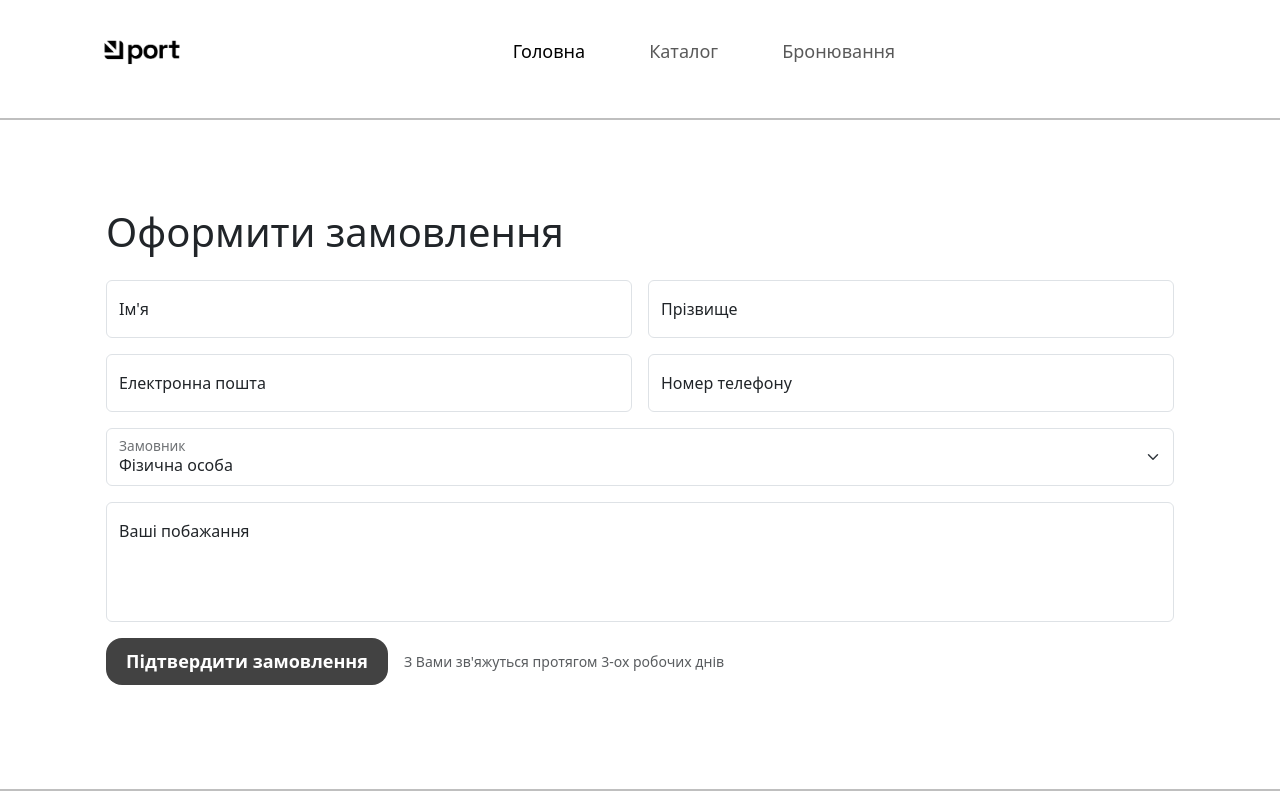
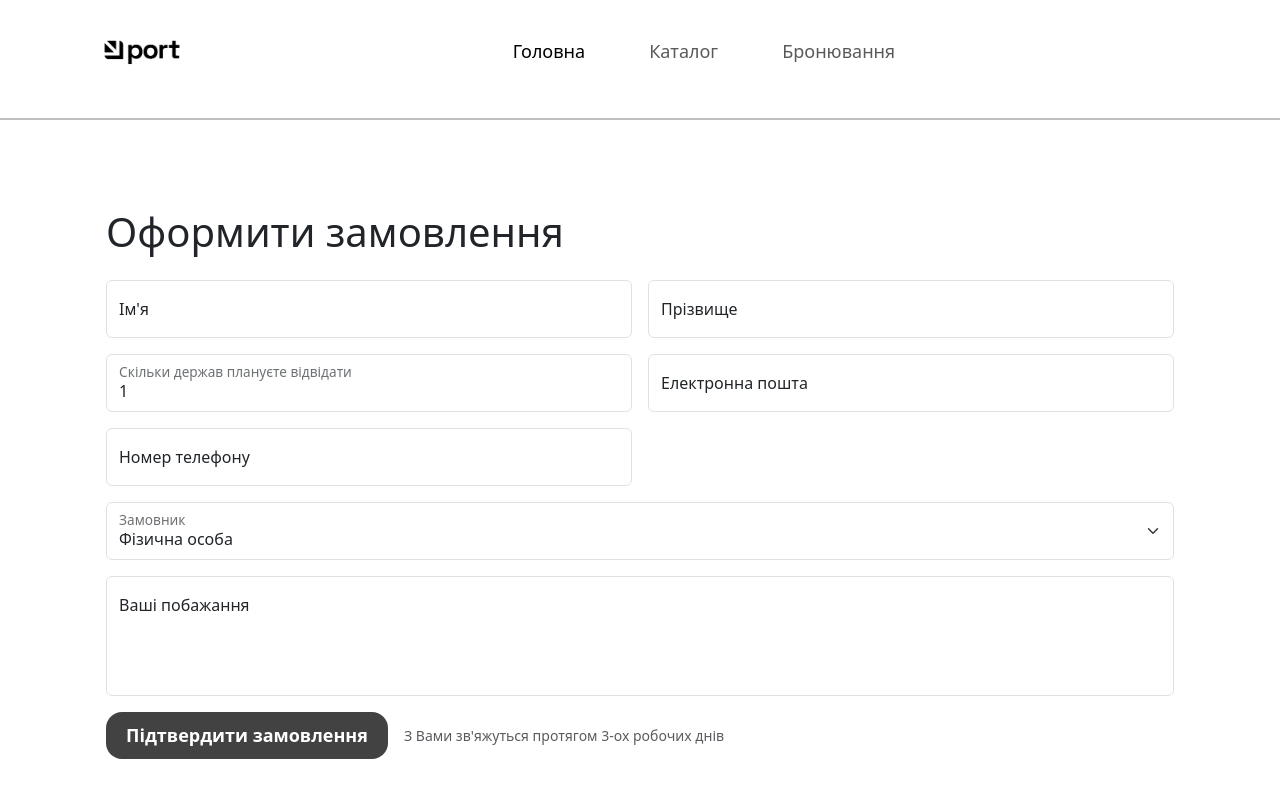
Before and after one commit to Sarty1234/web-lab-univer, a React (Create React App) app in the folder web-lab/: page / in a window 1280 px wide. Shown: the top 800 px of the page. Built offline with nearby package versions, Linux system fonts and the light colour scheme.

Commit message:
added num field

```diff
--- a/web-lab/src/Pages/SubmitRequestPage.js
+++ b/web-lab/src/Pages/SubmitRequestPage.js
@@ -13,6 +13,10 @@ const validationSchema = Yup.object({
     .min(2, 'Занадто коротке')
     .max(50, 'Занадто довге')
     .required("Прізвище є обов'язковим полем."),
+  countries: Yup.number()
+    .typeError("Це поле має бути числом.")
+    .min(1, "Значення має бути більшим за 0.")
+    .positive("Кількість має бути більшою за нуль."),
   email: Yup.string()
     .email("Електронна пошта вказана неправильно.")
     .required("Електронна пошта є обов'язковою."),
@@ -26,6 +30,7 @@ export default function SubmitRequestPage() {
     initialValues: {
       name: '',
       surname: '',
+      countries: 1,
       email: '',
       phone: '',
       payer: 'Фізична особа',
@@ -81,6 +86,22 @@ export default function SubmitRequestPage() {
               />
               <label htmlFor="bct-float-surname">Прізвище</label>
               <div className="invalid-feedback">{formik.errors.surname}</div>
+            </div>
+          </div>
+
+
+          <div className="col-sm-6">
+            <div className="form-floating">
+              <input
+                type="text"
+                className={`form-control ${formik.touched.countries && formik.errors.countries ? 'is-invalid' : ''}`}
+                id="bct-float-countries"
+                placeholder="Скільки держав плануєте відвідати"
+                autoComplete="family-name"
+                {...formik.getFieldProps('countries')}
+              />
+              <label htmlFor="bct-float-surname">Скільки держав плануєте відвідати</label>
+              <div className="invalid-feedback">{formik.errors.countries}</div>
             </div>
           </div>
 
--- a/web-lab/src/components/SubmitRequestPage/FormErrorComponent.js
+++ b/web-lab/src/components/SubmitRequestPage/FormErrorComponent.js
@@ -11,6 +11,7 @@ export default function FormErrorComponent({ errors, submitCount }) {
   const fieldNames = {
     name: "Ім'я",
     surname: "Прізвище",
+    countries: "Кількість держав",
     email: "Електронна пошта",
     phone: "Номер телефону",
     payer: "Замовник",
```
